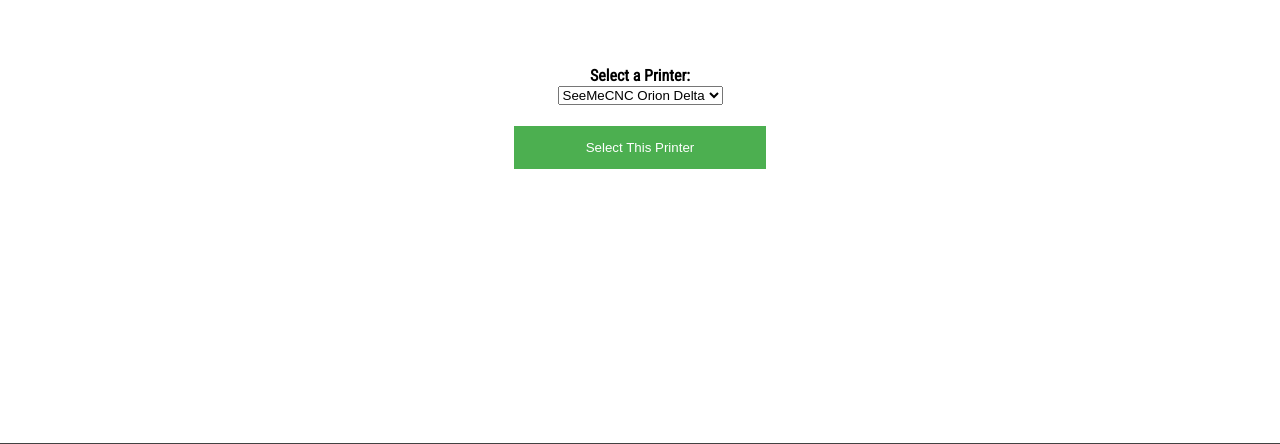
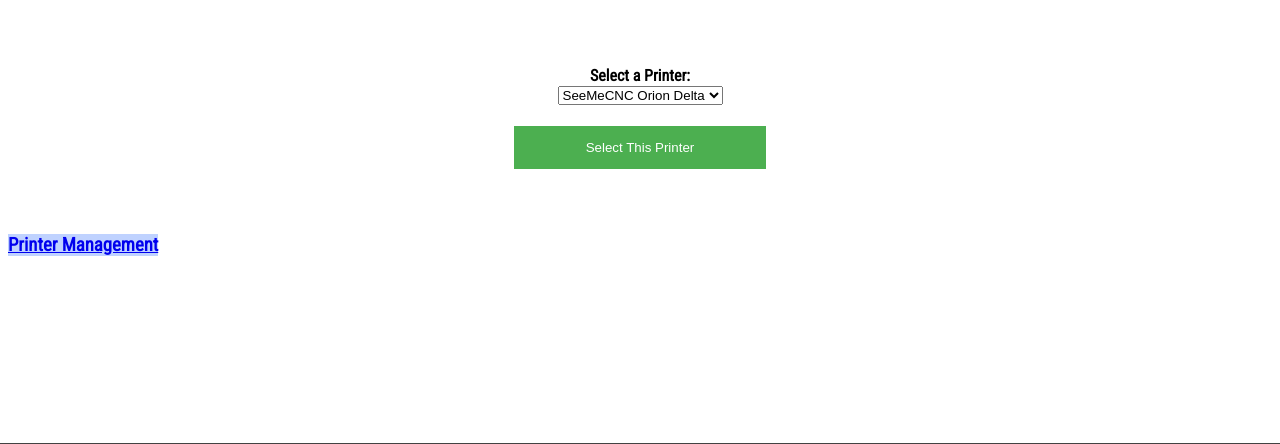
Before and after one commit to yldbouk/dpwt, a PHP site: page /console/selectprinter.php in a window 1280 px wide. Shown: the part 279-723 px from the top of the page. Run offline with PHP 8.4, Linux system fonts and the light colour scheme; the visitor is signed in with stand-in values (Sample User, id 1).

Commit message:
Allow Admin+ to Manage Printers Without Selecting One

```diff
--- a/htdocs/console/selectprinter.php
+++ b/htdocs/console/selectprinter.php
@@ -44,6 +44,9 @@
         <button type="submit" name="printerselect-submit">Select This Printer</button>
       </form>
     </div>
+    <?php if ($_SESSION['permsUsers'] == "admin" || $_SESSION['permsUsers'] == "developer") {
+          echo '<br><br><h3><a id="i" href="./printerControl" style="width:auto;"><b>Printer Management</b></a></h3>';
+        } ?>
 
     <?php
       require "../footer.php";
```
